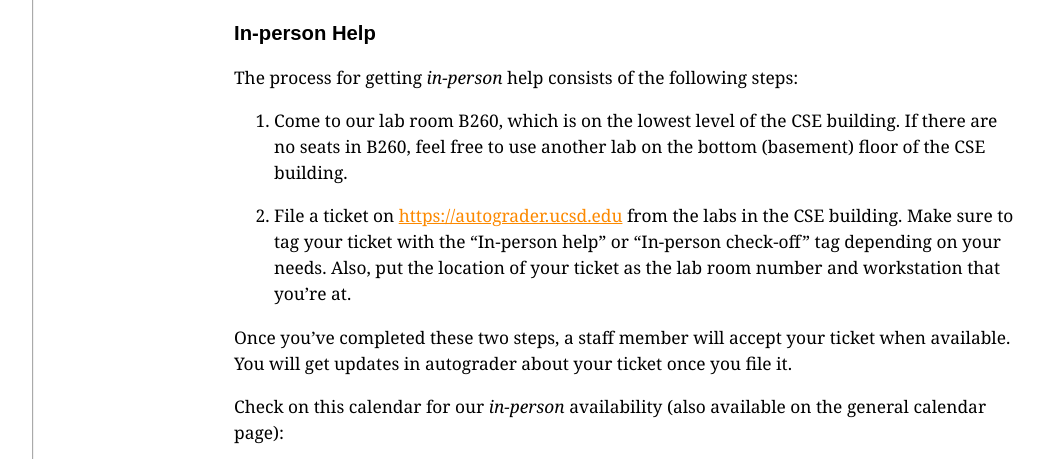
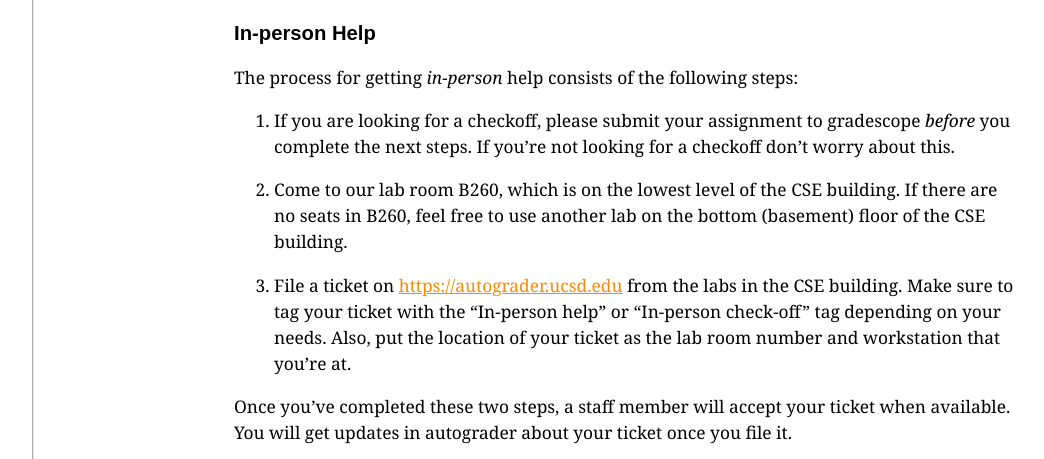
Before and after one commit to ucsd-cse11-w22/ucsd-cse11-w22.github.io, a Jekyll site: the page built from help-hours.md, in a window 1280 px wide and 900 px high, scrolled down 1577 px, cut to the strip 152-611 px from the top of the window. Shown: the whole strip, without its empty margins (64-1108 px from the left). Built offline with Jekyll 4.4.1, drawn with Linux system fonts in a browser that asks for light colours.

Commit message:
Update help-hours.md

```diff
--- a/help-hours.md
+++ b/help-hours.md
@@ -55,10 +55,13 @@ someone is supposed to be there and no one is there.
 
 The process for getting *in-person* help consists of the following steps:
 
-1. Come to our lab room B260, which is on the lowest level of the CSE building. If there are no seats
+1. If you are looking for a checkoff, please submit your assignment to gradescope *before* you
+complete the next steps. If you're not looking for a checkoff don't worry about this.
+
+2. Come to our lab room B260, which is on the lowest level of the CSE building. If there are no seats
 in B260, feel free to use another lab on the bottom (basement) floor of the CSE building.
 
-2. File a ticket on
+3. File a ticket on
 [https://autograder.ucsd.edu](https://autograder.ucsd.edu) from the labs in the CSE building. Make sure to
 tag your ticket with the "In-person help" or "In-person check-off" tag depending on your needs. Also, put
 the location of your ticket as the lab room number and workstation that you're at.
```
